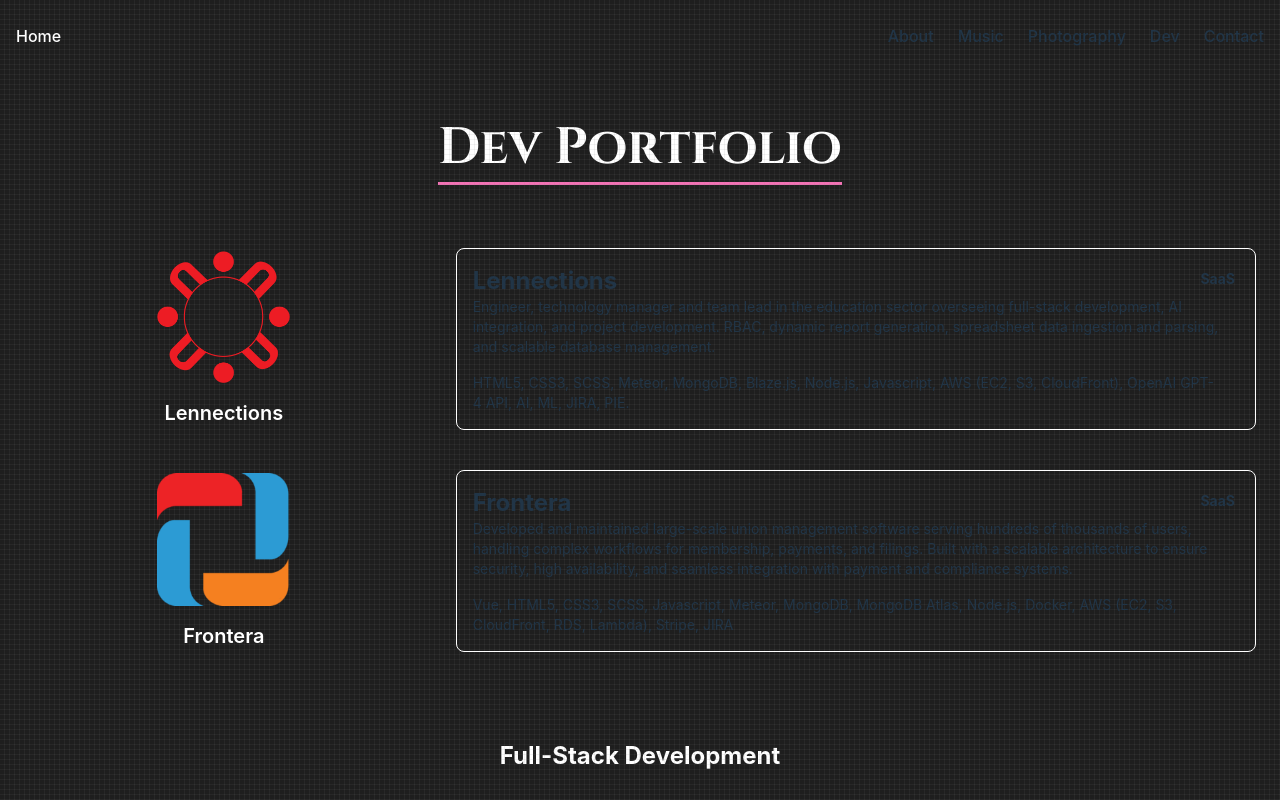
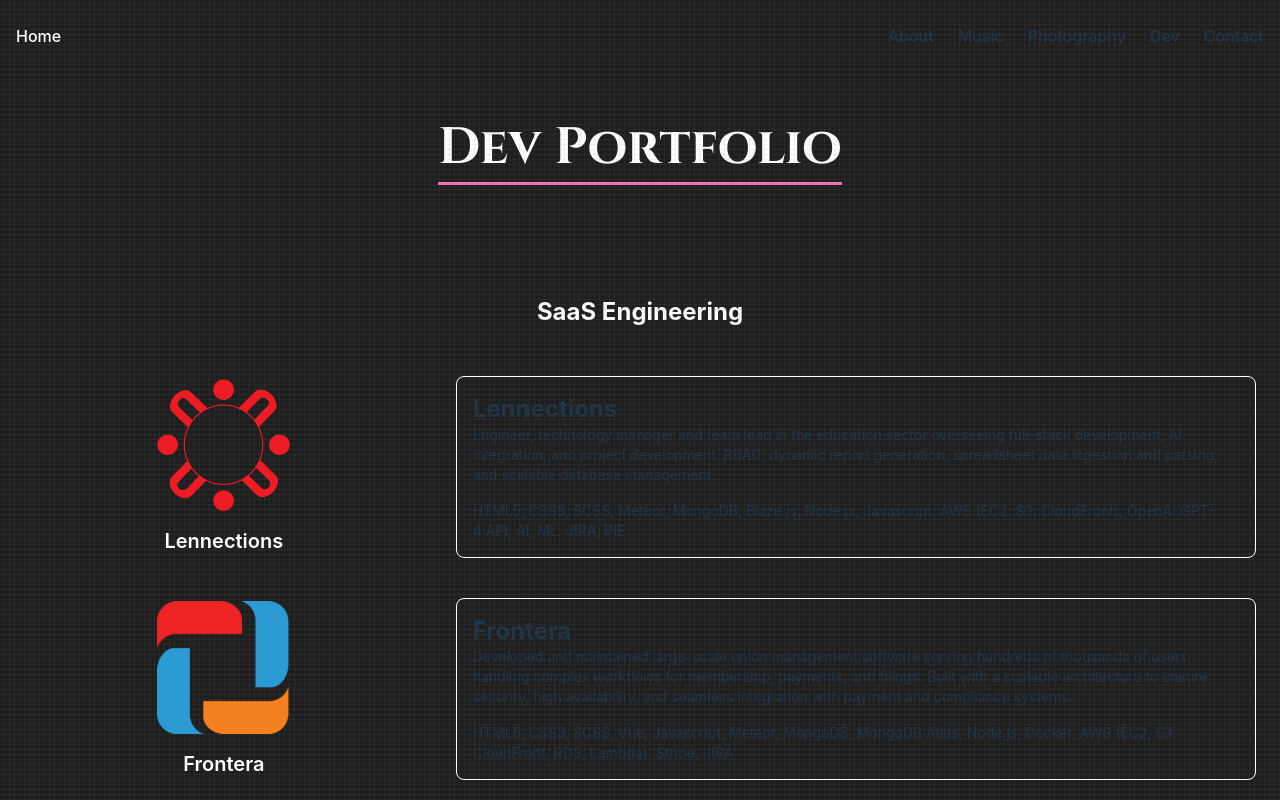
Before and after one commit to RileyJoseph/riley-joseph, a React (Vite) app: page /portfolio in a window 1280 px wide. Shown: the top 800 px of the page. Built offline with nearby package versions, Linux system fonts and the light colour scheme; a web font is replaced by a local one.

Commit message:
port and foot

```diff
--- a/src/Footer.jsx
+++ b/src/Footer.jsx
@@ -20,11 +20,8 @@ const Footer = () => {
 
   return (
 <footer className="bg-black text-white py-10 ">
-  {/* full top footer */}
-  {/* <div className="test-wave"> </div> */}
   <div className="footer-content container mx-auto flex flex-col md:flex-row justify-between py-8">
 
-    {/* Left Half: Procon */}
     <div className="footer-details w-full md:w-1/2 flex flex-col px-4 md:px-8 sm:px-4">
       <div className="footer-logos procon text-left">
         <h2>Big Project?</h2>
@@ -38,10 +35,8 @@ const Footer = () => {
       </div>
     </div>
 
-    {/* Right Half: Pages + Resume */}
     <div className="footer-details w-full md:w-1/2 flex flex-col md:flex-row px-4 mt-8 md:mt-0 right-half ">
 
-      {/* Pages Section */}
       <div className="text-left w-full md:w-1/2 mx-auto">
         <p className="text-xl font-bold footer-heading">PAGES</p>
         <ul className="text-sm space-y-1">
@@ -53,7 +48,6 @@ const Footer = () => {
         </ul>
       </div>
 
-      {/* Resume Section */}
       <div className="footer-resume flex flex-col w-full md:w-1/2 text-left">
         <p className="text-xl font-bold footer-heading md:text-left sm:text-left sm:pt-8 pt-8 md:pt-0">Resume With Password</p>
         <p className="text-sm md:text-left sm:text-left">Password upon request.</p>
@@ -79,7 +73,6 @@ const Footer = () => {
     </div>
   </div>
 
-  {/* bottom footer */}
   <div className="footer-content container mx-auto flex flex-col md:flex-row justify-between py-8 px-4">
     <div className="footer-details w-full flex justify-end items-center space-x-4 ">
       <a href="https://www.instagram.com/r.m.joseph" target="_blank" className="text-white text-xl">
@@ -94,6 +87,10 @@ const Footer = () => {
     </div>
   </div>
 
+  <div>
+    <p className="text-xs">Copyright @ 2025 Riley Joseph. All Rights Reserved.</p>
+  </div>
+
 </footer>
 
 
--- a/src/Portfolio.jsx
+++ b/src/Portfolio.jsx
@@ -25,7 +25,7 @@ const portfolioItems = [
 
 const sassPortfolioItems = [
   { id: 1, name: "Lennections", url:"lennections", image: "/images/portfolio/LennectionsIconRed.png", description: "Engineer, technology manager and team lead in the education sector overseeing full-stack development, AI integration, and project development. RBAC, dynamic report generation, spreadsheet data ingestion and parsing, and scalable database management.", technology: "HTML5, CSS3, SCSS, Meteor, MongoDB, Blaze.js, Node.js, Javascript, AWS (EC2, S3, CloudFront), OpenAI GPT-4 API, AI, ML, JIRA, PIE." },
-  { id: 2, name: "Frontera", url:"frontera-software", image: "/images/portfolio/emma-logo.png", description: "Developed and maintained large-scale union management software serving hundreds of thousands of users, handling complex workflows for membership, payments, and filings. Built with a scalable architecture to ensure security, high availability, and seamless integration with payment and compliance systems.", technology: "Vue, HTML5, CSS3, SCSS, Javascript, Meteor, MongoDB, MongoDB Atlas, Node.js, Docker, AWS (EC2, S3, CloudFront, RDS, Lambda), Stripe, JIRA" },
+  { id: 2, name: "Frontera", url:"frontera-software", image: "/images/portfolio/emma-logo.png", description: "Developed and maintained large-scale union management software serving hundreds of thousands of users, handling complex workflows for membership, payments, and filings. Built with a scalable architecture to ensure security, high availability, and seamless integration with payment and compliance systems.", technology: "HTML5, CSS3, SCSS, Vue, Javascript, Meteor, MongoDB, MongoDB Atlas, Node.js, Docker, AWS (EC2, S3, CloudFront, RDS, Lambda), Stripe, JIRA" },
 ];
 
 const Portfolio = () => {
@@ -37,6 +37,7 @@ const Portfolio = () => {
       <h1 className="text-3xl font-bold text-center mb-18 pulse-border-bottom inline">Dev Portfolio</h1>
       {/* <h2>SaaS</h2> */}
       <div className="flex flex-col pt-18">
+      <h2 className="text-2xl font-bold text-center my-12">SaaS Engineering</h2>
         {sassPortfolioItems.map((item) => (
           <article key={item.id} className="flex flex-col md:flex-row pb-10">
             <div className="relative group overflow-hidden sass md:w-1/3 w-full flex mr-4 flex-col justify-center">
@@ -50,7 +51,8 @@ const Portfolio = () => {
             {/* <div className="md:w-2/3 w-full p-4 md:ml-4 text-left border border-white rounded-lg hover-pulse flex md:flex-col flex-row justify-center relative"></div> */}
                 <img src={item.image} alt={item.name} className="client object-cover object-center mx-auto w-1/4 inline md:hidden height-120 inner-logo m-auto px-4 margin-inherit sm:my-auto" />
                 <div className="flex-col w-full">
-                  <h3 className="text-2xl font-bold">{item.name}</h3><span className="text-sm absolute top-5 right-5 font-bold justify-center sm:visible md:visible">SaaS</span>
+                  <h3 className="text-2xl font-bold">{item.name}</h3>
+                  {/* <span className="text-sm absolute top-5 right-5 font-bold justify-center sm:visible md:visible">SaaS</span> */}
                   {/* <p className="subtitle text-sm text-bold py-4">{item.subtitle}</p> */}
                   <p className="text-sm">{item.description}</p>
                   <p className="text-sm mr-5 mt-4">{item.technology}</p>
```
